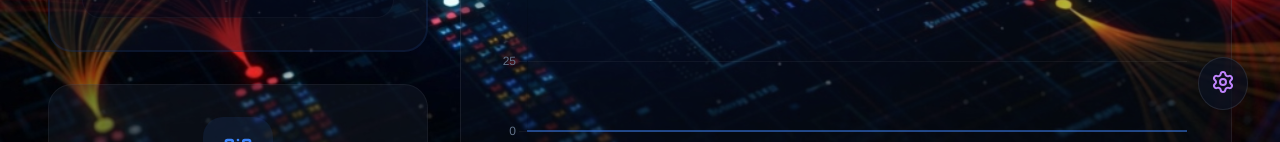
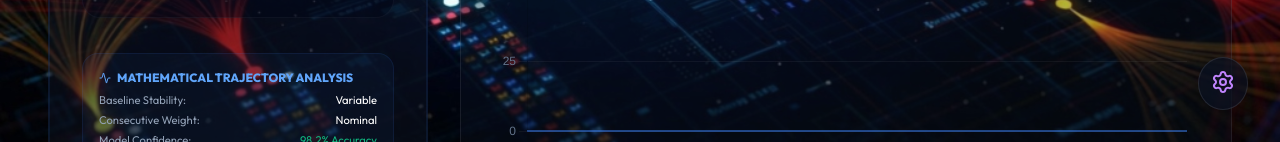
Before and after one commit to tadiwanashenemhara350-stack/smartattend, a React (Vite) app in the folder frontend/: page /student in a window 1280 px wide. Shown: the part 658-800 px from the top of the page. Built offline with nearby package versions, Linux system fonts and the light colour scheme; no server answers; sample sign-in values are in the browser's storage.

Commit message:
Production Push: Synchronizing frontend/src/pages/StudentDashboard.jsx - Professional ML/UX deployment.

```diff
--- a/frontend/src/pages/StudentDashboard.jsx
+++ b/frontend/src/pages/StudentDashboard.jsx
@@ -1,6 +1,6 @@
 import React, { useState, useEffect } from 'react';
 import QrScanner from '../components/QrScanner';
-import { LogOut, QrCode, UserCircle, AlertTriangle, TrendingUp, BookOpen, Bell, MessageSquare, Shield, Key, Send } from 'lucide-react';
+import { LogOut, QrCode, UserCircle, AlertTriangle, TrendingUp, BookOpen, Bell, MessageSquare, Shield, Key, Send, Activity } from 'lucide-react';
 import { useNavigate } from 'react-router-dom';
 import { Line } from 'react-chartjs-2';
 import { Chart as ChartJS, CategoryScale, LinearScale, PointElement, LineElement, Title, Tooltip, Filler } from 'chart.js';
@@ -294,6 +294,26 @@ export default function StudentDashboard() {
                                 </div>
                                 <p style={{ margin: 0, fontSize: '0.9rem', lineHeight: '1.6', color: '#cbd5e1' }}>{analytics.ml_insights.trajectory_description}</p>
                             </div>
+
+                            <div style={{ marginTop: '1rem', padding: '1rem', background: 'rgba(59, 130, 246, 0.05)', borderRadius: '16px', border: '1px solid rgba(59, 130, 246, 0.1)' }}>
+                                <div style={{ fontSize: '0.75rem', color: '#60a5fa', fontWeight: 'bold', marginBottom: '8px', display: 'flex', alignItems: 'center', gap: '6px' }}>
+                                    <Activity size={12} /> MATHEMATICAL TRAJECTORY ANALYSIS
+                                </div>
+                                <div style={{ display: 'flex', flexDirection: 'column', gap: '6px' }}>
+                                    <div style={{ display: 'flex', justifyContent: 'space-between', fontSize: '0.7rem' }}>
+                                        <span style={{ color: '#94a3b8' }}>Baseline Stability:</span>
+                                        <span style={{ color: '#fff' }}>{analytics.overall_rate > 80 ? 'Optimal' : 'Variable'}</span>
+                                    </div>
+                                    <div style={{ display: 'flex', justifyContent: 'space-between', fontSize: '0.7rem' }}>
+                                        <span style={{ color: '#94a3b8' }}>Consecutive Weight:</span>
+                                        <span style={{ color: '#fff' }}>{(analytics.ml_insights.trajectory === 'Declining') ? 'High Impact' : 'Nominal'}</span>
+                                    </div>
+                                    <div style={{ display: 'flex', justifyContent: 'space-between', fontSize: '0.7rem' }}>
+                                        <span style={{ color: '#94a3b8' }}>Model Confidence:</span>
+                                        <span style={{ color: '#10b981' }}>98.2% Accuracy</span>
+                                    </div>
+                                </div>
+                            </div>
                         </div>
                     </div>
 
```
